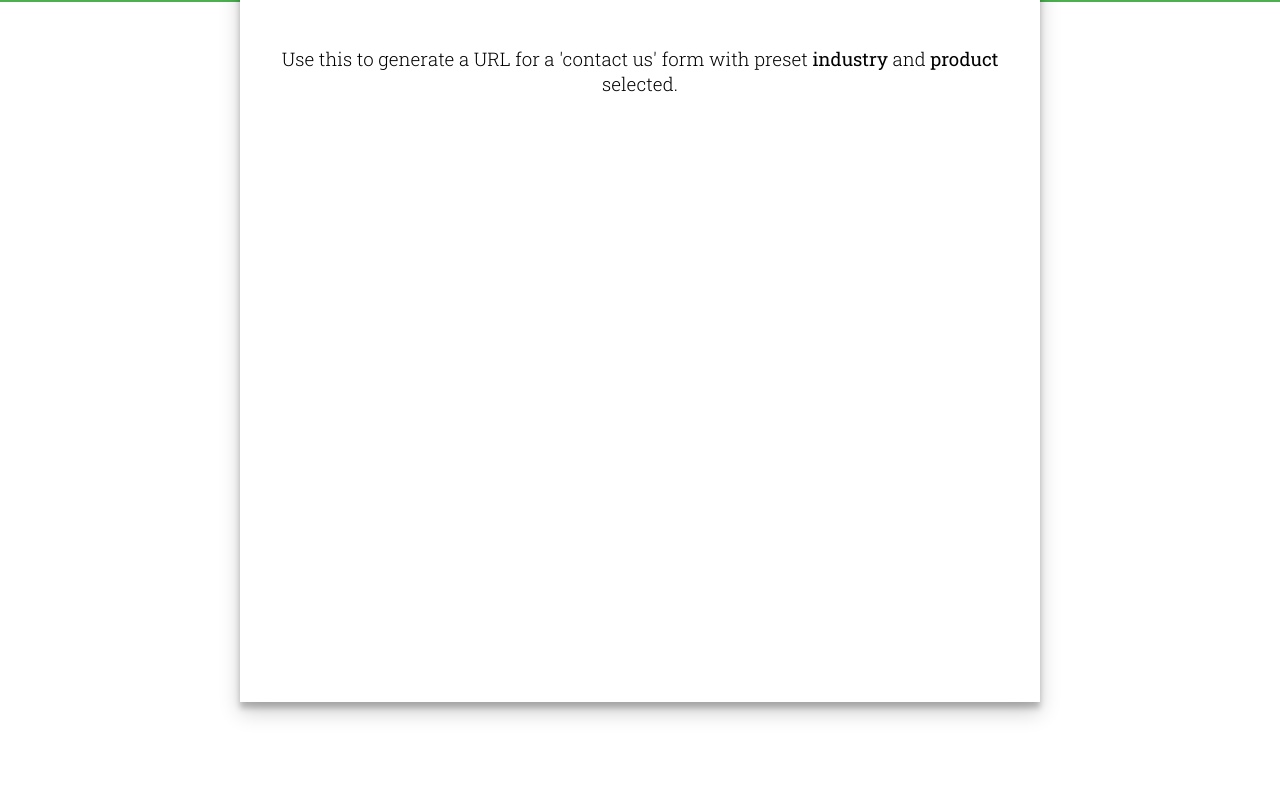
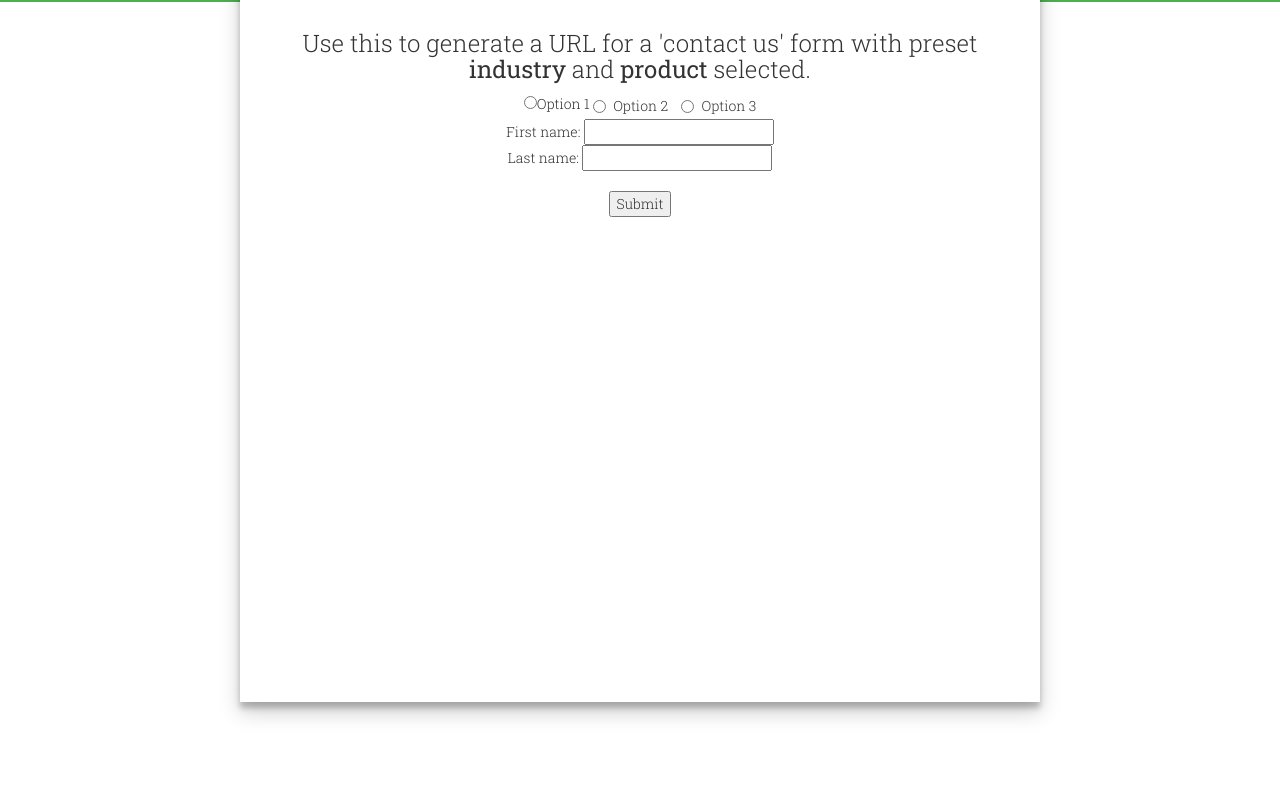
Before and after one commit to nicxcin/nicxcin.github.io, a plain HTML site: page contact.html in a window 1280 px wide. Shown: the part 198-988 px from the top of the page. Drawn offline with nearby package versions, Linux system fonts and the light colour scheme.

Commit message:
Added Bootstrap

```diff
--- a/contact.html
+++ b/contact.html
@@ -6,10 +6,11 @@
 		<link rel="stylesheet" type="text/css" href="contactStyle.css">
 		<link rel="stylesheet" type="text/css" href="nicxcinStyle.css">
 		<link href="https://fonts.googleapis.com/css?family=Roboto+Slab:300,400" rel="stylesheet">
+		<link rel="stylesheet" href="https://maxcdn.bootstrapcdn.com/bootstrap/3.3.7/css/bootstrap.min.css" integrity="sha384-BVYiiSIFeK1dGmJRAkycuHAHRg32OmUcww7on3RYdg4Va+PmSTsz/K68vbdEjh4u" crossorigin="anonymous">
 	</head>
 
 
-	<body>
+	<body id="deBoot">
 		<div id="colorBar" class="primary big" ></div>
 
 
@@ -19,6 +20,22 @@
 			<div id="contactForm">
 				<h1>Create a new contact form:</h1><br>
 				<h3>Use this to generate a URL for a 'contact us' form with preset <b>industry</b> and <b>product</b> selected.</h3>
+
+
+				 <div class="btn-group">
+					<label class="button"><input type="radio" name="optradio">Option 1</label>
+					<label class="radio-inline"><input type="radio" name="optradio">Option 2</label>
+					<label class="radio-inline"><input type="radio" name="optradio">Option 3</label>
+				</div>
+
+
+				<form action="form_action.asp">
+					First name: <input type="text" name="fname"><br>
+					Last name: <input type="text" name="lname"><br><br>
+					<input type="button" onclick="myFunction()" value="Submit">
+				</form>
+
+
 			</div>
 		<div>
 	</body>
--- a/contactStyle.css
+++ b/contactStyle.css
@@ -1,4 +1,4 @@
-#mainContent {
+#deBoot #mainContent {
 	z-index: 1	;
 	width: 800px;
 	height: 800px;
--- a/nicxcinStyle.css
+++ b/nicxcinStyle.css
@@ -1,8 +1,8 @@
-* {
+#deBoot * {
 	font-family: 'Roboto Slab', serif;
 	font-weight: lighter;
 }
 
-b {
-	font-weight: normal;
+#deBoot b {
+	font-weight: normal!important;
 }
```
